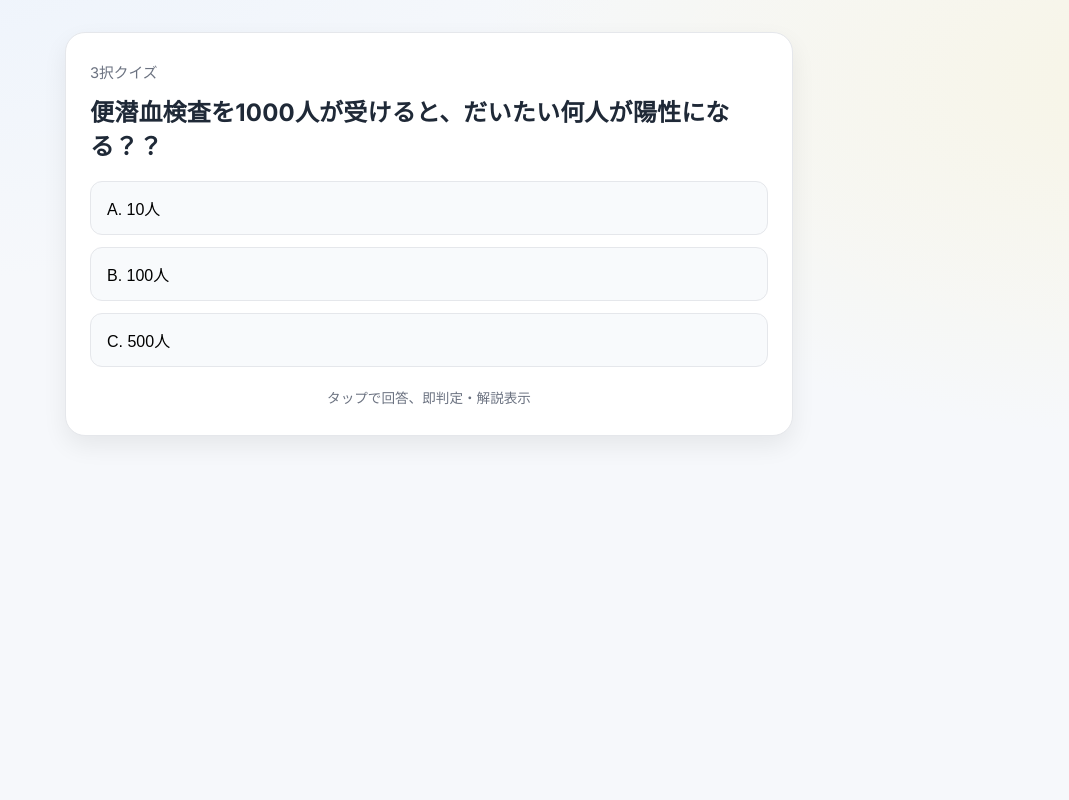
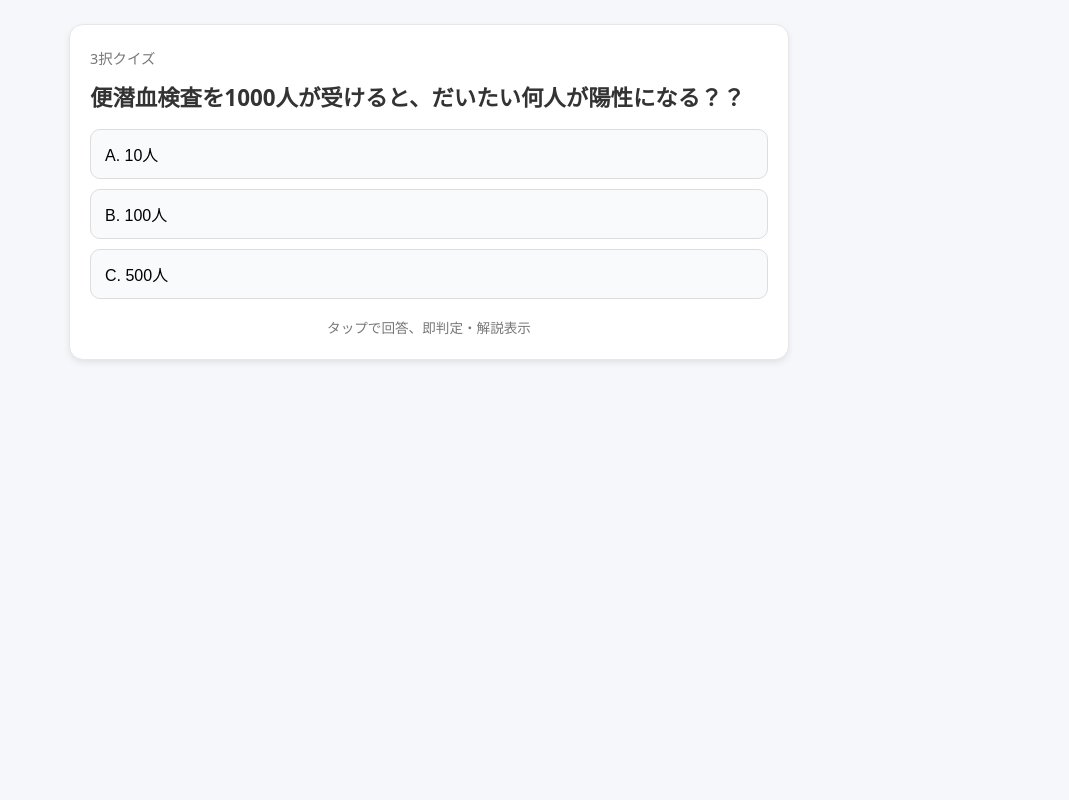
Before and after one commit to majidekaomae-ai/x-quiz-5, a Flask app: page / in a window 1280 px wide. Shown: the whole page, without its empty margins (211-1280 px from the left). Run offline with Flask 3, Linux system fonts and the light colour scheme.

Commit message:
style: polish UI (card layout, hover, fonts)

```diff
--- a/templates/index.html
+++ b/templates/index.html
@@ -9,7 +9,7 @@
   <meta name="twitter:description" content="タップして選ぶとその場で正解が出ます。">
   <meta name="twitter:image" content="{{ card_image_url }}?v=5">
 
-  <!-- Open Graph（保険） -->
+  <!-- Open Graph -->
   <meta property="og:type" content="website">
   <meta property="og:title" content="3択クイズ：押したら即、正解表示">
   <meta property="og:description" content="タップして選ぶとその場で正解が出ます。">
@@ -17,75 +17,91 @@
   <meta property="og:url" content="{{ page_url }}">
 
   <meta name="viewport" content="width=device-width, initial-scale=1">
-
-  <!-- フォント -->
-  <link href="https://fonts.googleapis.com/css2?family=Inter:wght@400;600;700&display=swap" rel="stylesheet">
-
   <title>3択クイズ</title>
 
   <style>
-    :root{
-      --bg:#f6f8fb; --card:#ffffff; --text:#1f2937;
-      --muted:#6b7280; --primary:#2563eb; --primary-2:#1e40af;
-      --ok:#16a34a; --ng:#dc2626; --border:#e5e7eb;
-      --shadow:0 10px 25px rgba(0,0,0,.07);
+    body {
+      font-family: system-ui, -apple-system, Segoe UI, Roboto, Helvetica, Arial;
+      background: #f5f7fa;
+      color: #333;
+      margin: 0;
+      padding: 24px 12px;
+      display: flex;
+      justify-content: center;
     }
-    @media (prefers-color-scheme: dark){
-      :root{ --bg:#0b1220; --card:#0f1629; --text:#e5e7eb; --muted:#9ca3af; --border:#1f2937; --shadow:0 10px 30px rgba(0,0,0,.4); }
+    .wrap {
+      width: 100%;
+      max-width: 720px;
     }
-    *{box-sizing:border-box}
-    html,body{height:100%}
-    body{
-      margin:0;
-      font-family:Inter,system-ui,-apple-system,Segoe UI,Roboto,Helvetica,Arial;
-      color:var(--text);
-      background:
-        radial-gradient(1200px 600px at 10% -10%, #dbeafe55, transparent 60%),
-        radial-gradient(1200px 600px at 110% 10%, #fde68a33, transparent 60%),
-        var(--bg);
-      display:flex; align-items:flex-start; justify-content:center;
+    .card {
+      background: #fff;
+      border: 1px solid #e5e7eb;
+      border-radius: 14px;
+      box-shadow: 0 3px 6px rgba(0,0,0,0.08);
+      padding: 22px 20px;
     }
-    .wrap{width:100%; max-width:760px; padding:32px 16px}
-    .card{
-      background:var(--card); border:1px solid var(--border); border-radius:20px;
-      box-shadow:var(--shadow); padding:28px 24px;
-      animation:fadeIn .6s ease-out;
+    h1 {
+      font-size: 1.4rem;
+      margin: 0 0 14px;
     }
-    @keyframes fadeIn{from{opacity:0;transform:translateY(8px)}to{opacity:1;transform:translateY(0)}}
-
-    h1{font-size:1.5rem; line-height:1.4; margin:4px 0 14px; letter-spacing:.2px}
-    .meta{color:var(--muted); font-size:.92rem; margin-bottom:14px}
-
-    form{display:grid; gap:12px; margin:18px 0 6px}
-    .choice{
-      appearance:none; border:1px solid var(--border); background:#f8fafc;
-      border-radius:12px; padding:14px 16px; text-align:left;
-      font-size:1rem; cursor:pointer; transition:.18s ease;
-      width:100%; position:relative; overflow:hidden;
+    .meta {
+      color: #777;
+      font-size: 0.9rem;
+      margin-bottom: 12px;
     }
-    .choice::after{
-      content:""; position:absolute; inset:0; background:linear-gradient(120deg,#93c5fd44,#c7d2fe44);
-      opacity:0; transition:.3s;
+    form {
+      display: grid;
+      gap: 10px;
+      margin: 16px 0;
     }
-    .choice:hover::after{opacity:1}
-    .choice:hover{ transform:translateY(-2px); box-shadow:0 6px 14px rgba(0,0,0,.08); }
-    .choice:active{ transform:translateY(0); box-shadow:none }
-    .choice:focus-visible{ outline:3px solid #93c5fd; outline-offset:2px }
-
-    .correct{ color:var(--ok); font-weight:700; margin-top:14px; animation:pop .3s ease-out }
-    .wrong{ color:var(--ng); font-weight:700; margin-top:14px; animation:pop .3s ease-out }
-    @keyframes pop{0%{transform:scale(.9)}100%{transform:scale(1)}}
-
-    .explain{
-      margin-top:12px; padding:14px 14px; border:1px dashed var(--border);
-      border-radius:14px; background:linear-gradient(180deg,#f8fafc,transparent);
+    .choice {
+      appearance: none;
+      border: 1px solid #ddd;
+      background: #f9fafb;
+      border-radius: 10px;
+      padding: 12px 14px;
+      font-size: 1rem;
+      text-align: left;
+      cursor: pointer;
+      transition: background 0.2s ease, color 0.2s ease;
     }
-    .video a{
-      display:inline-flex; gap:8px; align-items:center; font-weight:600;
-      color:var(--primary); text-decoration:none; margin-top:8px;
+    .choice:hover {
+      background: #fff;
+      color: #111;
     }
-    .video a:hover{ color:var(--primary-2); transform:translateX(2px) }
-    footer{ color:var(--muted); font-size:.85rem; margin-top:20px; text-align:center }
+    .correct {
+      color: #16a34a;
+      font-weight: 700;
+      margin-top: 12px;
+    }
+    .wrong {
+      color: #dc2626;
+      font-weight: 700;
+      margin-top: 12px;
+    }
+    .explain {
+      margin-top: 10px;
+      padding: 12px;
+      border: 1px dashed #ddd;
+      border-radius: 10px;
+      background: #f9fafb;
+    }
+    .video a {
+      display: inline-block;
+      margin-top: 8px;
+      color: #2563eb;
+      font-weight: 600;
+      text-decoration: none;
+    }
+    .video a:hover {
+      color: #1e40af;
+    }
+    footer {
+      margin-top: 18px;
+      font-size: 0.85rem;
+      color: #777;
+      text-align: center;
+    }
   </style>
 </head>
 <body>
```
